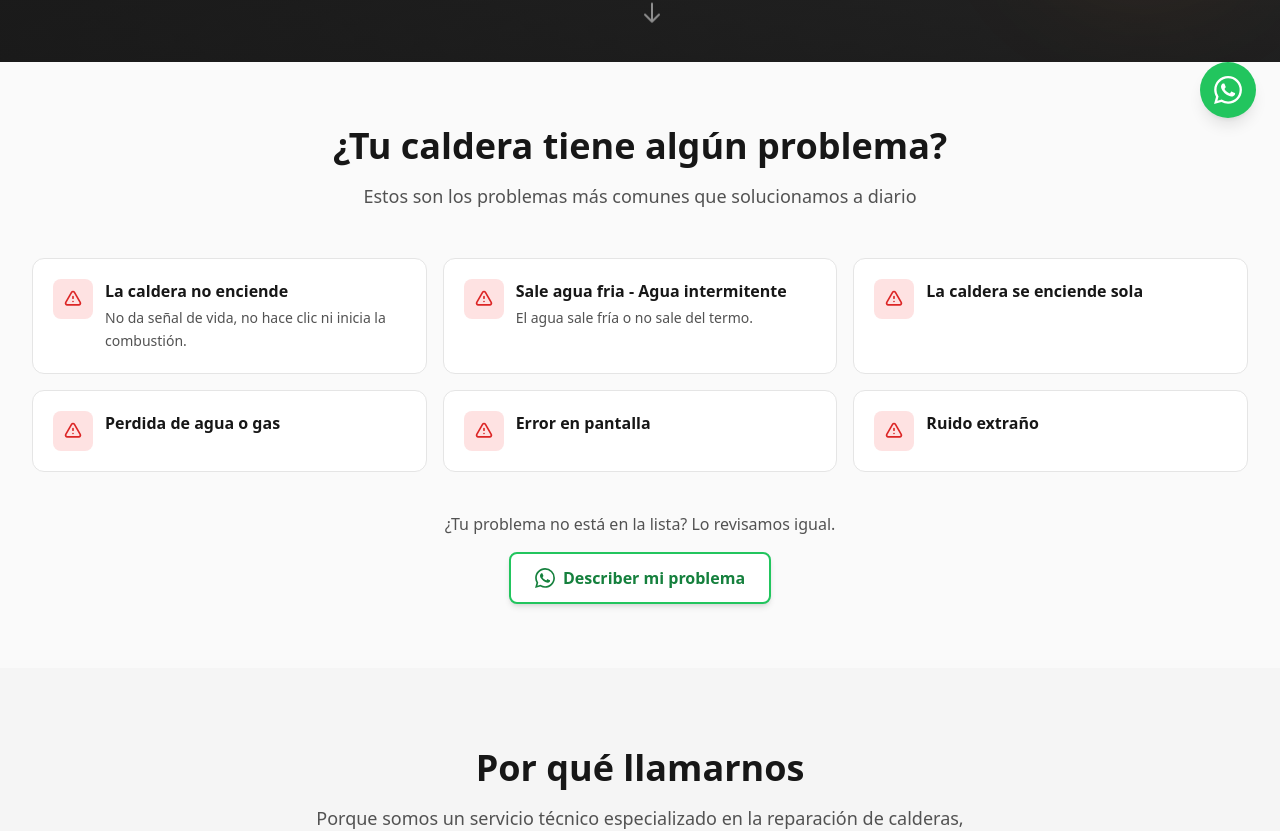
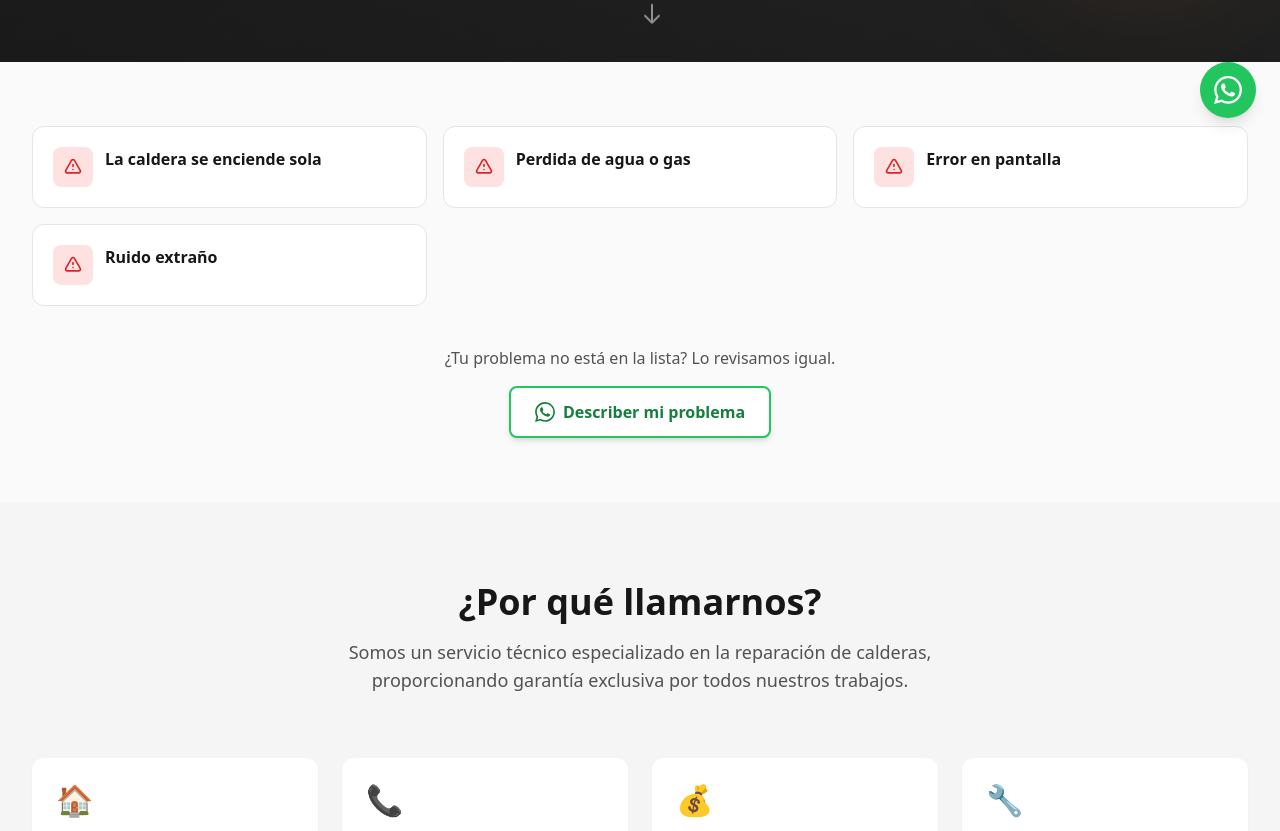
Before and after one commit to tomas0011/calderas-ya, a Next.js app: page / in a window 1280 px wide. Shown: the part 658-1489 px from the top of the page. Built offline with nearby package versions, Linux system fonts and the light colour scheme.

Commit message:
refactor: cambiadas zonas de cobertura, problemas comunes y faq

```diff
--- a/components/Beneficios.tsx
+++ b/components/Beneficios.tsx
@@ -3,28 +3,30 @@
  * Sin lenguaje corporativo
  */
 
-import { MapPinIcon } from './Icons';
+import { MapPinIcon } from "./Icons";
 
 const beneficios = [
   {
-    titulo: 'Vamos a tu casa',
-    descripcion: 'No necesitás acercar la caldera a ningún lado. Vamos a tu domicilio.',
-    icono: '🏠',
+    titulo: "Vamos a tu casa",
+    descripcion:
+      "No necesitás acercar la caldera a ningún lado. Vamos a tu domicilio.",
+    icono: "🏠",
   },
   {
-    titulo: 'Sin llamar a un call center',
-    descripcion: 'Atiende nuestro asesor calificado directamente. Sin intermediarios.',
-    icono: '📞',
+    titulo: "Sin llamar a un call center",
+    descripcion:
+      "Atiende nuestro asesor calificado directamente. Sin intermediarios.",
+    icono: "📞",
   },
   {
-    titulo: 'Presupuesto detallado',
-    descripcion: 'Te mostramos el costo antes de empezar. Sin costos ocultos.',
-    icono: '💰',
+    titulo: "Presupuesto detallado",
+    descripcion: "Te mostramos el costo antes de empezar. Sin costos ocultos.",
+    icono: "💰",
   },
   {
-    titulo: 'Reparamos en el lugar',
-    descripcion: 'En la mayoria de los casos, lo resolvemos en tu casa.',
-    icono: '🔧',
+    titulo: "Reparamos en el lugar",
+    descripcion: "En la mayoria de los casos, lo resolvemos en tu casa.",
+    icono: "🔧",
   },
 ];
 
@@ -34,11 +36,11 @@ export default function Beneficios() {
       <div className="container-main">
         {/* Encabezado */}
         <div className="text-center mb-16">
-          <h2 className="section-title">
-            Por qué llamarnos
-          </h2>
+          <h2 className="section-title">¿Por qué llamarnos?</h2>
           <p className="section-subtitle">
-            Porque somos un servicio técnico especializado en la reparación de calderas, proporcionando garantía exclusiva por todos nuestros trabajos.
+            Somos un servicio técnico especializado en la reparación de
+            calderas, proporcionando garantía exclusiva por todos nuestros
+            trabajos.
           </p>
         </div>
 
@@ -49,9 +51,7 @@ export default function Beneficios() {
               key={beneficio.titulo}
               className="bg-white rounded-xl p-6 shadow-sm hover:shadow-md transition-shadow duration-300"
             >
-              <div className="text-3xl mb-3">
-                {beneficio.icono}
-              </div>
+              <div className="text-3xl mb-3">{beneficio.icono}</div>
 
               <h3 className="text-lg font-bold text-neutral-900 mb-2">
                 {beneficio.titulo}
@@ -72,9 +72,7 @@ export default function Beneficios() {
               <span className="font-semibold">Atendemos en CABA y GBA</span>
             </div>
             <div className="hidden md:block w-px h-8 bg-white/30" />
-            <p className="text-primary-100 text-sm">
-              Zona Sur según zona
-            </p>
+            <p className="text-primary-100 text-sm">Zona Sur según zona</p>
           </div>
         </div>
       </div>
--- a/components/FAQ.tsx
+++ b/components/FAQ.tsx
@@ -26,7 +26,8 @@ const faqs = [
   },
   {
     pregunta: "¿Qué marcas reparan?",
-    respuesta: "Baxi, Peisa, Ariston y otras. Si tenés otras, consultanos.",
+    respuesta:
+      "Baxi, Peisa, Ariston, Caldaia y otras. Si tenés otras, consultanos.",
   },
   {
     pregunta: "¿Cuánto cobra el diagnóstico?",
--- a/components/ProblemasComunes.tsx
+++ b/components/ProblemasComunes.tsx
@@ -3,34 +3,24 @@
  * Keywords que la gente busca cuando tiene urgencia
  */
 
-import WhatsAppButton from './WhatsAppButton';
+import WhatsAppButton from "./WhatsAppButton";
 
 const problemas = [
   {
-    titulo: 'La caldera no enciende',
-    descripcion: 'No da señal de vida, no hace clic ni inicia la combustión.',
-    keywords: 'caldera no enciende, no prende caldera',
+    titulo: "La caldera se enciende sola",
+    keywords: "caldera se enciende, corte de暖气",
   },
   {
-    titulo: 'Sale agua fria - Agua intermitente',
-    descripcion: 'El agua sale fría o no sale del termo.',
-    keywords: 'agua caliente no sale, caldera no calienta agua',
+    titulo: "Perdida de agua o gas",
+    keywords: "fuga agua caldera, olor a gas",
   },
   {
-    titulo: 'La caldera se enciende sola',
-    keywords: 'caldera se enciende, corte de暖气',
+    titulo: "Error en pantalla",
+    keywords: "error E1 E2 E3, код ошибки",
   },
   {
-    titulo: 'Perdida de agua o gas',
-    keywords: 'fuga agua caldera, olor a gas',
-  },
-  {
-    titulo: 'Error en pantalla',
-    keywords: 'error E1 E2 E3, код ошибки',
-  },
-  {
-    titulo: 'Ruido extraño',
-    keywords: 'ruido caldera, pitido, zumbido',
+    titulo: "Ruido extraño",
+    keywords: "ruido caldera, pitido, zumbido",
   },
 ];
 
@@ -39,14 +29,6 @@ export default function ProblemasComunes() {
     <section id="problemas" className="py-16 bg-neutral-50">
       <div className="container-main">
         {/* Encabezado */}
-        <div className="text-center mb-12">
-          <h2 className="section-title">
-            ¿Tu caldera tiene algún problema?
-          </h2>
-          <p className="section-subtitle">
-            Estos son los problemas más comunes que solucionamos a diario
-          </p>
-        </div>
 
         {/* Grid de problemas */}
         <div className="grid grid-cols-1 md:grid-cols-2 lg:grid-cols-3 gap-4">
@@ -57,17 +39,24 @@ export default function ProblemasComunes() {
             >
               <div className="flex items-start gap-3">
                 <div className="w-10 h-10 bg-red-100 rounded-lg flex items-center justify-center flex-shrink-0">
-                  <svg className="w-5 h-5 text-red-600" fill="none" stroke="currentColor" viewBox="0 0 24 24">
-                    <path strokeLinecap="round" strokeLinejoin="round" strokeWidth={2} d="M12 9v2m0 4h.01m-6.938 4h13.856c1.54 0 2.502-1.667 1.732-3L13.732 4c-.77-1.333-2.694-1.333-3.464 0L3.34 16c-.77 1.333.192 3 1.732 3z" />
+                  <svg
+                    className="w-5 h-5 text-red-600"
+                    fill="none"
+                    stroke="currentColor"
+                    viewBox="0 0 24 24"
+                  >
+                    <path
+                      strokeLinecap="round"
+                      strokeLinejoin="round"
+                      strokeWidth={2}
+                      d="M12 9v2m0 4h.01m-6.938 4h13.856c1.54 0 2.502-1.667 1.732-3L13.732 4c-.77-1.333-2.694-1.333-3.464 0L3.34 16c-.77 1.333.192 3 1.732 3z"
+                    />
                   </svg>
                 </div>
                 <div>
                   <h3 className="font-bold text-neutral-900 mb-1">
                     {problema.titulo}
                   </h3>
-                  <p className="text-neutral-600 text-sm leading-relaxed">
-                    {problema.descripcion}
-                  </p>
                 </div>
               </div>
             </div>
--- a/components/Zonas.tsx
+++ b/components/Zonas.tsx
@@ -3,29 +3,29 @@
  * Muestra cobertura en texto + permite consultar costo de visita
  */
 
-'use client';
+"use client";
 
-import { useState, useMemo } from 'react';
-import WhatsAppButton from './WhatsAppButton';
-import costRulesData from '@/shared/cost-rules.json';
+import { useState, useMemo } from "react";
+import WhatsAppButton from "./WhatsAppButton";
+import costRulesData from "@/shared/cost-rules.json";
 
 const zonas = [
-  { nombre: 'CABA', icono: '🏙️' },
-  { nombre: 'Zona Norte', icono: '🧭' },
-  { nombre: 'Zona Oeste', icono: '🌅' },
-  { nombre: 'Zona Sur', icono: '🌴' },
+  { nombre: "CABA", icono: "🏙️" },
+  { nombre: "Zona Norte", icono: "🧭" },
+  { nombre: "Zona Oeste", icono: "🌅" },
+  { nombre: "Zona Sur", icono: "🌴" },
 ];
 
 function formatCurrency(value: number): string {
-  return new Intl.NumberFormat('es-AR', {
-    style: 'currency',
-    currency: 'ARS',
+  return new Intl.NumberFormat("es-AR", {
+    style: "currency",
+    currency: "ARS",
     maximumFractionDigits: 0,
   }).format(value);
 }
 
 export default function Zonas() {
-  const [search, setSearch] = useState('');
+  const [search, setSearch] = useState("");
   const [selectedCity, setSelectedCity] = useState<string | null>(null);
 
   // Ciudades disponibles del JSON
@@ -35,9 +35,9 @@ export default function Zonas() {
   const filteredCities = useMemo(() => {
     if (!search.trim()) return cities.slice(0, 6);
     const query = search.toLowerCase();
-    return cities.filter(city =>
-      city.toLowerCase().includes(query)
-    ).slice(0, 6);
+    return cities
+      .filter((city) => city.toLowerCase().includes(query))
+      .slice(0, 6);
   }, [search]);
 
   const handleCitySelect = (city: string) => {
@@ -45,22 +45,14 @@ export default function Zonas() {
     setSelectedCity(city);
   };
 
-  const costo = selectedCity ? costRulesData[selectedCity as keyof typeof costRulesData] : 0;
+  const costo = selectedCity
+    ? costRulesData[selectedCity as keyof typeof costRulesData]
+    : 0;
   const hasCoverage = selectedCity && costo > 0;
 
   return (
     <section id="zonas" className="py-16 bg-white">
       <div className="container-main">
-        {/* Encabezado */}
-        <div className="text-center mb-10">
-          <h2 className="section-title">
-            Zonas de Cobertura
-          </h2>
-          <p className="section-subtitle">
-            Llegamos a toda CABA y GBA — Visitamos tu domicilio sin cargo
-          </p>
-        </div>
-
         {/* Grid de zonas */}
         <div className="grid grid-cols-2 md:grid-cols-4 gap-4 mb-12">
           {zonas.map((zona) => (
@@ -79,7 +71,8 @@ export default function Zonas() {
         {/* Nota de cobertura extendida */}
         <div className="mt-8 bg-primary-50 rounded-xl p-5 text-center">
           <p className="text-primary-700">
-            <span className="font-semibold">¿Tu zona no está en la lista?</span> Consultanos — llegamos a más localidades.
+            <span className="font-semibold">¿Tu zona no está en la lista?</span>{" "}
+            Consultanos — llegamos a más localidades.
           </p>
         </div>
 
```
